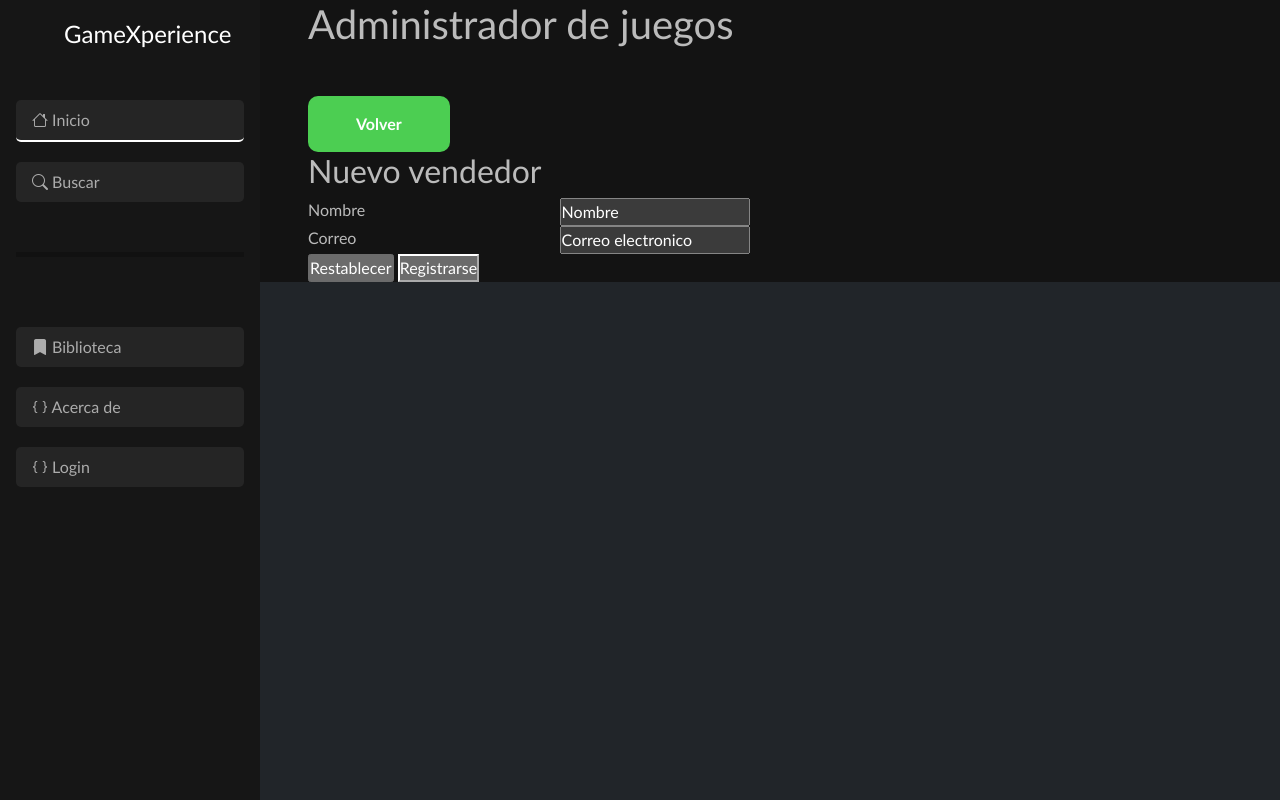
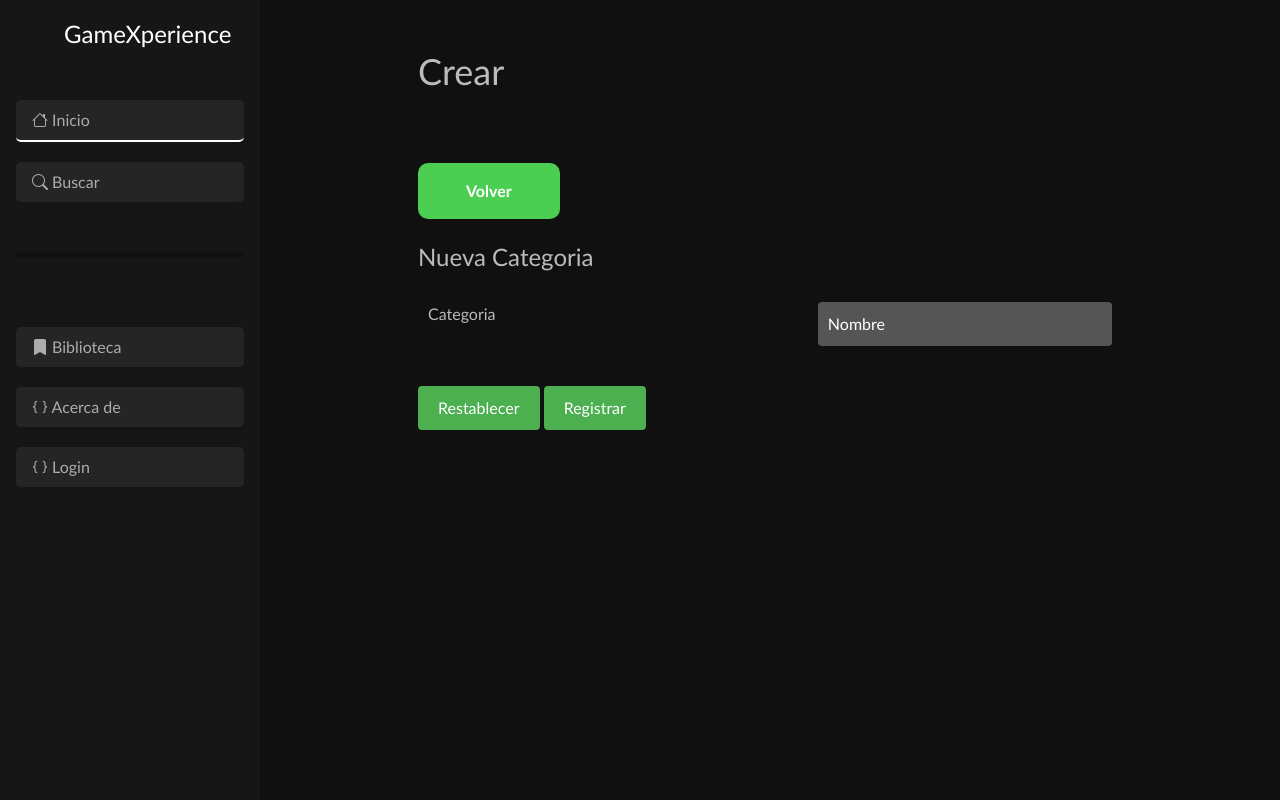
Before and after one commit to Chiquil09/GameXperience, a PHP site: page /admin/vendedores.php in a window 1280 px wide. Run offline with PHP 8.4, Linux system fonts and the light colour scheme.

Commit message:
23/06-12:09

```diff
--- a/admin/crear.php
+++ b/admin/crear.php
@@ -32,7 +32,7 @@ include("../includes/templates/header.php");
     <style>
 
         body {
-            background-color: #222;
+            background-color: #101010;
             color: #fff;
         }
 
@@ -43,6 +43,7 @@ include("../includes/templates/header.php");
         .contenedor {
             max-width: 800px;
             margin: 0 auto;
+            background-color: #101010;
         }
 
         h1 {
@@ -132,7 +133,7 @@ include("../includes/templates/header.php");
                     </tr>
                 </table>
                 <input name="restablecer" type="reset" id="restablecer" value="Restablecer">
-                <button type="submit" name="enviar" id="enviar">Registrarse</button>
+                <button type="submit" name="enviar" id="enviar">Siguiente</button>
             </form>
         </main>
     </section>
--- a/admin/crear2.php
+++ b/admin/crear2.php
@@ -32,7 +32,7 @@ include("../includes/templates/header.php");
     <style>
 
         body {
-            background-color: #222;
+            background-color: #101010;
             font-family: 'Arial', sans-serif;
             color: #fff;
         }
@@ -42,6 +42,7 @@ include("../includes/templates/header.php");
         }
 
         .contenedor {
+            background-color: #101010;
             max-width: 800px;
             margin: 0 auto;
         }
@@ -129,7 +130,7 @@ include("../includes/templates/header.php");
                     </tr>
                 </table>
                 <input name="restablecer" type="reset" id="restablecer" value="Restablecer">
-                <button type="submit" name="enviar" id="enviar">Registrarse</button>
+                <button type="submit" name="enviar" id="enviar">Registrar</button>
             </form>
         </main>
     </section>
--- a/admin/vendedores.php
+++ b/admin/vendedores.php
@@ -1,29 +1,116 @@
 <?php
+include '../includes/funciones/db_conexion.php';
+
+if (!empty($_GET['nombre'])) {
+    $nombre = $_GET['nombre'];
+
+    $sql = "INSERT INTO generos(nombre) VALUES ('$nombre')";
+
+    if ($mysqli->query($sql) === TRUE) {
+        echo "Exito";
+        header('Location: index.php');
+    } else {
+        echo "Error al crear la categoria: " . $mysqli->error;
+    }
+}
 include("../includes/templates/header.php");
 ?>
+<!DOCTYPE html>
+<html>
+<head>
+
+    <style>
+
+        body {
+            background-color: #101010;
+            color: #fff;
+        }
+
+        .home-section {
+            padding: 50px 0;
+        }
+
+        .contenedor {
+            max-width: 800px;
+            margin: 0 auto;
+            background-color: #101010;
+        }
+
+        h1 {
+            font-size: 36px;
+            margin-bottom: 30px;
+        }
+
+        h2 {
+            font-size: 24px;
+            margin-bottom: 20px;
+        }
+
+        table {
+            width: 100%;
+            margin-bottom: 20px;
+        }
+
+        td {
+            padding: 10px;
+        }
+
+        input[type="text"],
+        input[type="number"],
+        textarea {
+            width: 100%;
+            padding: 10px;
+            border: none;
+            background-color: #555;
+            color: #fff;
+            border-radius: 4px;
+            margin-bottom: 10px;
+        }
+
+        textarea {
+            height: 150px;
+        }
+
+        input[type="file"] {
+            margin-bottom: 10px;
+        }
+
+        input[type="reset"],
+        button[type="submit"] {
+            padding: 10px 20px;
+            border: none;
+            background-color: #4CAF50;
+            color: #fff;
+            border-radius: 4px;
+            cursor: pointer;
+            transition: background-color 0.3s ease;
+        }
+
+        input[type="reset"]:hover,
+        button[type="submit"]:hover {
+            background-color: #45a049;
+        }
+    </style>
+</head>
 <section class="home-section">
 <main class="contenedor container px-5">
-    <h1>Administrador de juegos</h1>
-    <a href="/admin/index.php" class="boton boton-verde">Volver</a>
+    <h1>Crear</h1>
+    <a href="/admin/index.php" class="boton boton-verde mb-4">Volver</a>
 
-    <h2>Nuevo vendedor</h2>
+    <h2>Nueva Categoria</h2>
 
-    <form>
+    <form action="vendedores.php">
         <table width="540" >
           <tr valign="top">
-            <td width="500">Nombre</td>
-            <td width="414"><input type="text" id="titulo" placeholder="Nombre "></td>
-          </tr>
-          <tr valign="top">
-            <td width="500">Correo</td>
-            <td width="414"><input type="text" id="titulo" placeholder="Correo electronico "></td>
+            <td width="500">Categoria</td>
+            <td width="414"><input type="text" id="nombre" name="nombre" placeholder="Nombre"></td>
           </tr>
         </table>
 
           <input name="restablecer" type="reset" id="restablecer" value="Restablecer">
-          <button type="submit" name="enviar" id="enviar">Registrarse</button>
+          <button type="submit" name="enviar" id="enviar">Registrar</button>
 
 
 
 
-        </form>
+    </form>
--- a/includes/funciones/db_conexion.php
+++ b/includes/funciones/db_conexion.php
@@ -1,5 +1,5 @@
 <?php
    mysqli_report(MYSQLI_REPORT_ERROR | MYSQLI_REPORT_STRICT);
-$mysqli = new mysqli('localhost', 'root', '', 'gameperience');
+$mysqli = new mysqli('localhost', 'root', 'corp92xa', 'gameperience');
 
 ?>
```
Also changed, not shown: admin/actualizar.php (+4 -3 lines), admin/index.php (+6 -4 lines).
